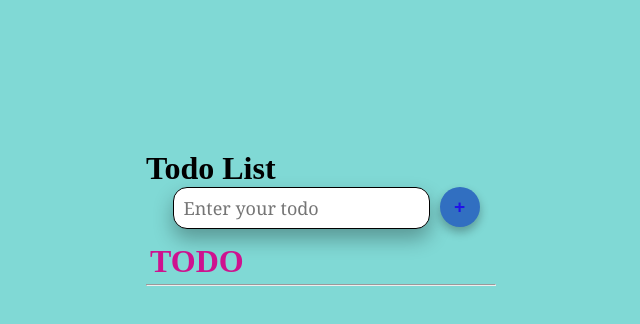
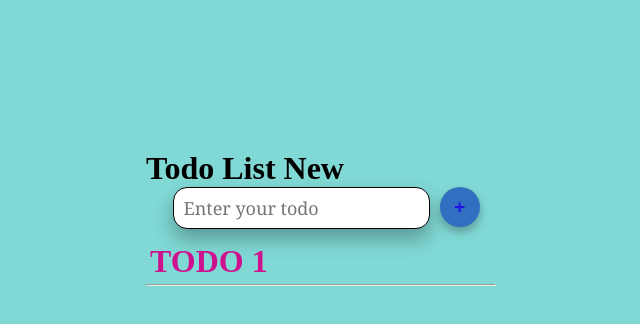
Before and after one commit to navadeep2/Git_CSE_B, a React (Create React App) app in the folder ToDo_Application/: page / in a window 1280 px wide. Shown: the top 324 px of the page, without its empty margins (319-959 px from the left). Built offline with nearby package versions, Linux system fonts and the light colour scheme.

Commit message:
Update App.js
hi changed

```diff
--- a/ToDo_Application/src/App.js
+++ b/ToDo_Application/src/App.js
@@ -26,10 +26,10 @@ function App() {
     <div className="main-container"> {/* Main container for styling */}
       <div className="center-container"> {/* Centered container */}
         <div>
-          <h1>Todo List</h1> {/* Heading */}
+          <h1>Todo List New</h1> {/* Heading */}
         </div>
         <TodoInput addList={addList} /> {/* TodoInput component for adding new todos */}
-        <h1 className="app-heading">TODO</h1> {/* Heading for list */}
+        <h1 className="app-heading">TODO 1</h1> {/* Heading for list */}
         <hr /> {/* Horizontal line */}
         {/* Mapping through listTodo to render each todo */}
         {listTodo.map((listItem, i) => {
```
